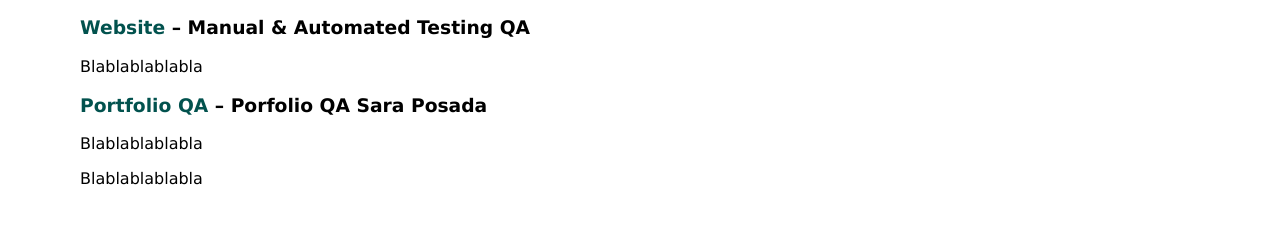
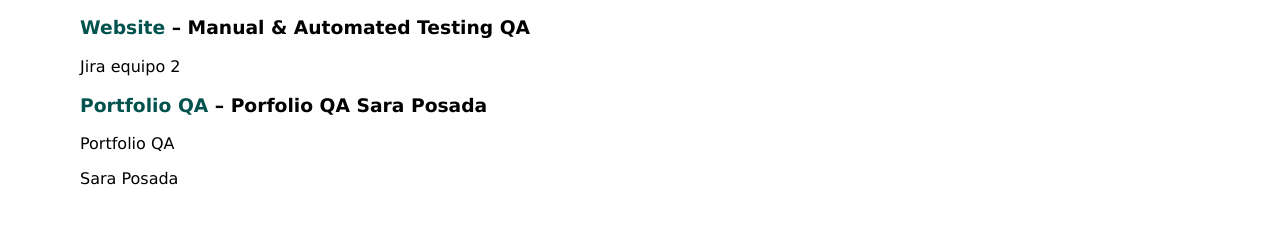
Before and after one commit to SaraPosadaOrganization/Portfolio-QA, a plain HTML site: page index.html in a window 1280 px wide. Shown: the part 699-936 px from the top of the page. Drawn offline with Linux system fonts and the light colour scheme.

Commit message:
Proyects editing

```diff
--- a/index.html
+++ b/index.html
@@ -60,18 +60,18 @@
       </h3>
 
 <p>
- Blablablablabla
+ Jira equipo 2
 </p>
       <h3>
         <a id="linkproyectoportafolio" href="https://github.com/SaraPosadaOrganization/Portfolio-QA/">Portfolio QA</a>
         – Porfolio QA Sara Posada
       </h3>
      <p>
-Blablablablabla
+Portfolio QA
 </p>
 
 <p>
-  Blablablablabla
+Sara Posada
 
 <p>
 
```
